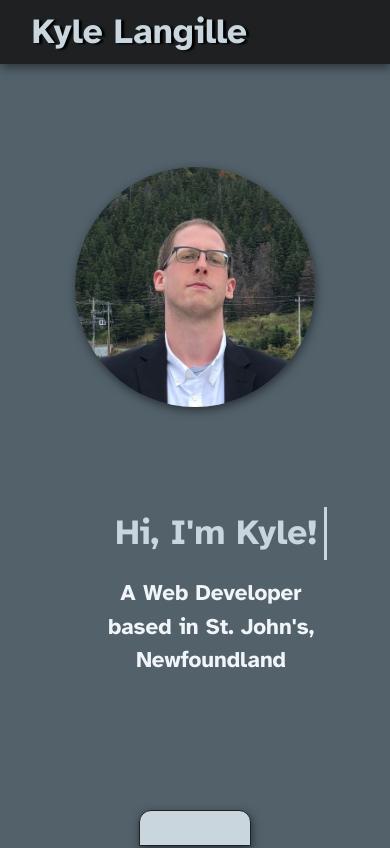
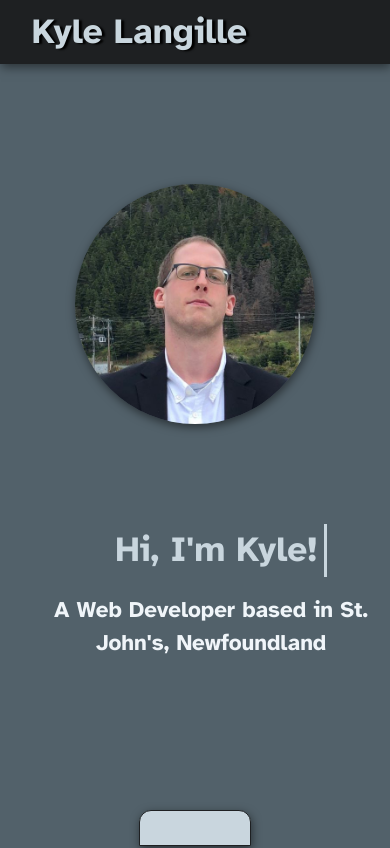
Before and after one commit to kylelangille/portfolio-project, a React (Create React App) app: page / in a window 390 px wide. Shown: the top 848 px of the page. Built offline with nearby package versions, Linux system fonts and the light colour scheme; some icons are missing.

Commit message:
added media queries

```diff
--- a/src/components/Hero.js
+++ b/src/components/Hero.js
@@ -3,26 +3,28 @@ import Wrapper from "./UI/Wrapper";
 
 const Hero = () => {
   return (
-    <Wrapper id="hero">
-      <SubWrapper>
+    // <Wrapper id="hero">
+    <HeroWrapper id="hero">
       <HeroImg
         src="/assets/moi-crop.jpg"
         alt="Kyle Langille standing on a wharf with an old fishing community in the background"
       />
       <Content>
-          <Heading>Hi, I'm Kyle!</Heading>
+        <HeroHeading>Hi, I'm Kyle!</HeroHeading>
         <SubHeading>
           A Web Developer based in St. John's, Newfoundland
         </SubHeading>
       </Content>
-      </SubWrapper>
-    </Wrapper>
+    </HeroWrapper>
+    // {/* </Wrapper> */}
   );
 };
 
-const SubWrapper = styled.div`
+const HeroWrapper = styled.section`
   display: flex;
   align-items: center;
+  justify-content: center;
+  margin: auto;
   height: 100vh;
 
   @media (max-width: 560px) {
@@ -45,7 +47,7 @@ const HeroImg = styled.img`
   }
 `;
 
-const Heading = styled.h1`
+const HeroHeading = styled.h1`
   font-size: 4rem;
   color: var(--light);
   margin-bottom: 1rem;
@@ -80,6 +82,7 @@ const Heading = styled.h1`
 const SubHeading = styled.h2`
   color: var(--lightest);
   font-size: 2.2rem;
+  width: 100%;
 
   @media (max-width: 820px) {
     font-size: 1.6rem;
--- a/src/components/Projects.js
+++ b/src/components/Projects.js
@@ -34,7 +34,7 @@ const ProjectContainer = styled.div`
   margin-bottom: 1rem;
   align-self: flex-start;
 
-  @media (max-width: 1200px) {
+  @media (max-width: 1400px) {
     grid-template-columns: repeat(2, 1fr);
   }
 
--- a/src/components/UI/Wrapper.js
+++ b/src/components/UI/Wrapper.js
@@ -10,7 +10,11 @@ const StyledWrapper = styled.section`
   align-items: center;
   max-width: 100%;
   margin: auto auto 5rem auto;
-  padding: 0 5rem;
+  padding: 0 15rem;
+
+  @media (max-width: 1300px) {
+    padding: 0 5rem;
+  }
 `;
 
 export default Wrapper;
```
Lines whose indentation alone changed are shown as unchanged.
